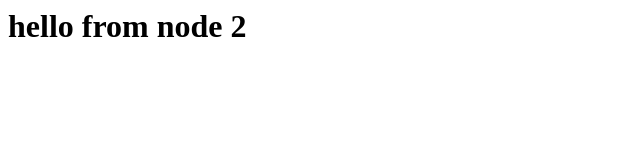
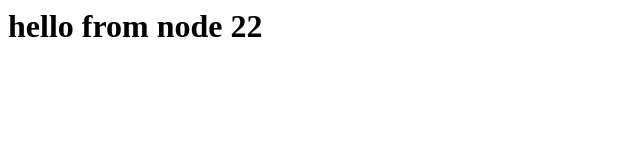
Before and after one commit to vaiulian/nodeapp, a plain HTML site: page index.html in a window 1280 px wide. Shown: the full height of the page, 0-640 px from the left. Drawn offline with Linux system fonts and the light colour scheme.

Commit message:
[test] new commit email

```diff
--- a/index.html
+++ b/index.html
@@ -1 +1 @@
-<h1>hello from node 2</h1>
+<h1>hello from node 22</h1>
```
